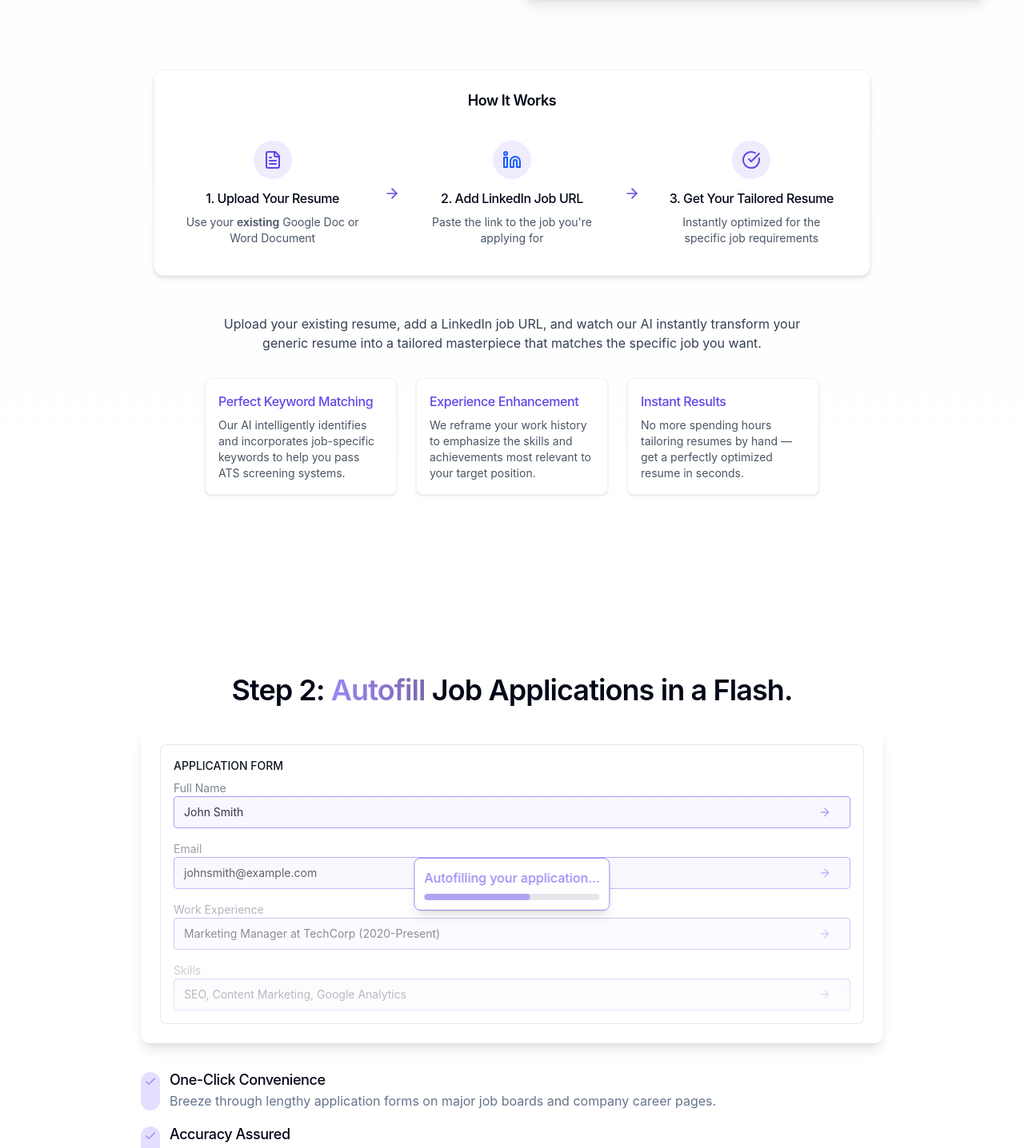
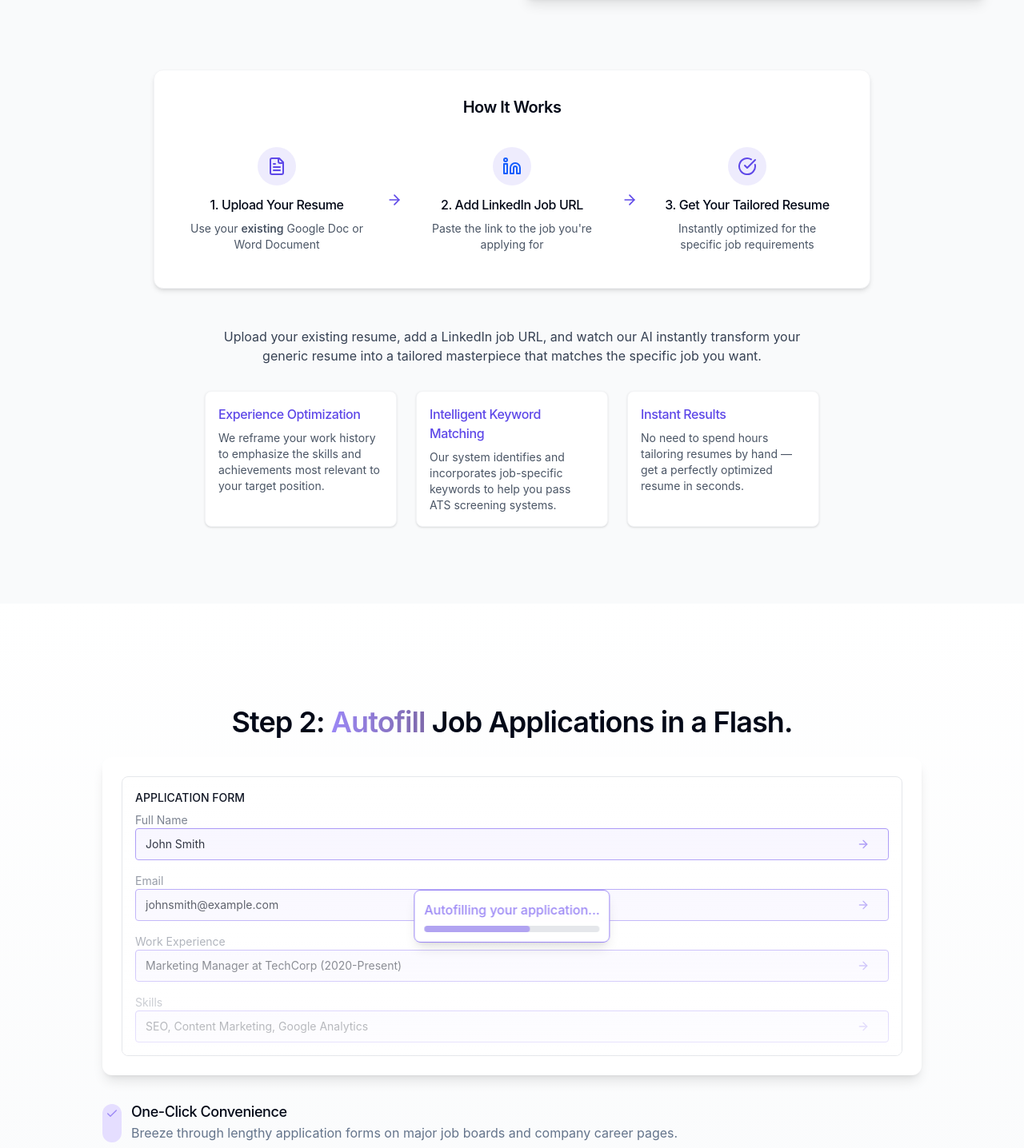
Before and after one commit to Michael-R-Dickinson/job-search-helper, a Next.js app in the folder packages/frontend/: page / in a window 1280 px wide. Shown: the part 1790-3226 px from the top of the page at 80% size. Built offline with nearby package versions, Linux system fonts and the light colour scheme.

Commit message:
converted remaining sections to FeatureSections with animations

```diff
--- a/packages/frontend/src/components/Landing/ApplicationAutofill.tsx
+++ b/packages/frontend/src/components/Landing/ApplicationAutofill.tsx
@@ -3,8 +3,8 @@ import { ArrowRight } from 'lucide-react'
 import FeatureSection from '../FeatureSection'
 
 const ApplicationAutofill = () => (
-  <FeatureSection>
-    <div>
+  <FeatureSection className="bg-gradient-to-b to-gray-50 from-white">
+    <div className="max-w-5xl mx-auto">
       <h2 className="mb-6 text-center feature-item-animate">
         Step 2: <span className="gradient-text">Autofill</span> Job Applications in a Flash.
       </h2>
--- a/packages/frontend/src/components/Landing/ApplicationTracking.tsx
+++ b/packages/frontend/src/components/Landing/ApplicationTracking.tsx
@@ -1,11 +1,12 @@
 import React from 'react'
+import FeatureSection from '../FeatureSection'
 
 const ApplicationTracking = () => (
-  <div className="">
-    <h2 className="mb-6 text-center">
+  <FeatureSection className="max-w-5xl mx-auto">
+    <h2 className="mb-6 text-center feature-item-animate">
       Step 3: <span className="gradient-text">Track</span> Your Applications and Stay Organized.
     </h2>
-    <div className="mb-8 bg-white rounded-xl p-6 shadow-lg">
+    <div className="mb-8 bg-white rounded-xl p-6 shadow-lg feature-item-animate">
       <div className="border border-gray-200 rounded-lg p-4">
         <div className="text-sm font-medium mb-4">APPLICATION DASHBOARD</div>
         <div className="grid grid-cols-3 gap-4 mb-4">
@@ -47,7 +48,7 @@ const ApplicationTracking = () => (
         </div>
       </div>
     </div>
-    <ul className="space-y-4 mb-6">
+    <ul className="space-y-4 mb-6 feature-item-animate">
       <li className="flex gap-3">
         <div className="mt-1 bg-perfectify-light rounded-full p-1">
           <svg
@@ -126,7 +127,7 @@ const ApplicationTracking = () => (
         </div>
       </li>
     </ul>
-  </div>
+  </FeatureSection>
 )
 
 export default ApplicationTracking
--- a/packages/frontend/src/components/Landing/ValueProposition.tsx
+++ b/packages/frontend/src/components/Landing/ValueProposition.tsx
@@ -8,10 +8,8 @@ const ValueProposition = () => {
   return (
     <div className="mx-auto w-full">
       <ResumeTailoringSection />
-      <div className="max-w-5xl mx-auto">
-        <ApplicationAutofill />
-        <ApplicationTracking />
-      </div>
+      <ApplicationAutofill />
+      <ApplicationTracking />
     </div>
   )
 }
--- a/packages/frontend/src/components/ResumeTailoringSection.tsx
+++ b/packages/frontend/src/components/ResumeTailoringSection.tsx
@@ -4,14 +4,14 @@ import { Card } from './BasicCard'
 
 const ResumeTailoringSection = () => {
   return (
-    <FeatureSection className="bg-gradient-to-b to-white from-gray-50">
+    <FeatureSection className="bg-gray-50">
       <h2 className="mb-5 text-center feature-item-animate">
         Step 1: <span className="gradient-text">Craft a Winning Resume</span> for Every Role.
         Instantly.
       </h2>
       <p className="text-center text-gray-500 mb-8 text-xl feature-item-animate">
         Tailors your <span className="font-bold">existing resume </span> to to any job description
-        in seconds
+        in seconds.
       </p>
       {/* Upload sources banner */}
       {/* <div className="flex flex-col items-center mb-8 feature-item-animate">
@@ -319,8 +319,8 @@ const ResumeTailoringSection = () => {
         className="mt-22 max-w-4xl mx-auto feature-item-animate"
         style={{ transitionDelay: '400ms' }}
       >
-        <div className="bg-white rounded-xl shadow-md border border-gray-100 p-6">
-          <h3 className="text-center font-semibold text-lg mb-6">How It Works</h3>
+        <div className="bg-white rounded-xl shadow-md border border-gray-100 p-8">
+          <h3 className="text-center font-semibold text-xl mb-6">How It Works</h3>
 
           <div className="flex flex-col md:flex-row items-center justify-between gap-4">
             <div className="flex-1 flex flex-col items-center text-center p-3">
@@ -383,23 +383,25 @@ const ResumeTailoringSection = () => {
         <div className="grid grid-cols-1 md:grid-cols-3 gap-6 mt-8 text-left">
           <div
             className="feature-item-animate p-4 rounded-lg bg-white border border-gray-100 shadow-sm"
-            style={{ transitionDelay: '500ms' }}
+            style={{ transitionDelay: '600ms' }}
           >
-            <h4 className="font-medium mb-2 text-perfectify-purple">Perfect Keyword Matching</h4>
+            <h4 className="font-medium mb-2 text-perfectify-purple">Experience Optimization</h4>
             <p className="text-sm text-gray-600">
-              Our AI intelligently identifies and incorporates job-specific keywords to help you
-              pass ATS screening systems.
+              We reframe your work history to emphasize the skills and achievements most relevant to
+              your target position.
             </p>
           </div>
 
           <div
             className="feature-item-animate p-4 rounded-lg bg-white border border-gray-100 shadow-sm"
-            style={{ transitionDelay: '600ms' }}
+            style={{ transitionDelay: '500ms' }}
           >
-            <h4 className="font-medium mb-2 text-perfectify-purple">Experience Enhancement</h4>
+            <h4 className="font-medium mb-2 text-perfectify-purple">
+              Intelligent Keyword Matching
+            </h4>
             <p className="text-sm text-gray-600">
-              We reframe your work history to emphasize the skills and achievements most relevant to
-              your target position.
+              Our system identifies and incorporates job-specific keywords to help you pass ATS
+              screening systems.
             </p>
           </div>
 
@@ -409,7 +411,7 @@ const ResumeTailoringSection = () => {
           >
             <h4 className="font-medium mb-2 text-perfectify-purple">Instant Results</h4>
             <p className="text-sm text-gray-600">
-              No more spending hours tailoring resumes by hand — get a perfectly optimized resume in
+              No need to spend hours tailoring resumes by hand — get a perfectly optimized resume in
               seconds.
             </p>
           </div>
```
